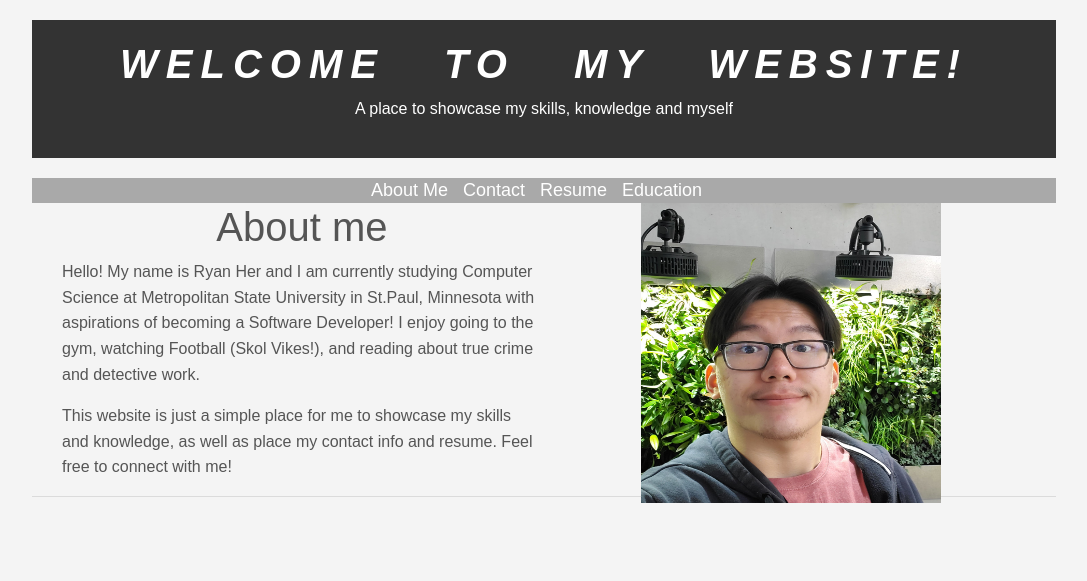
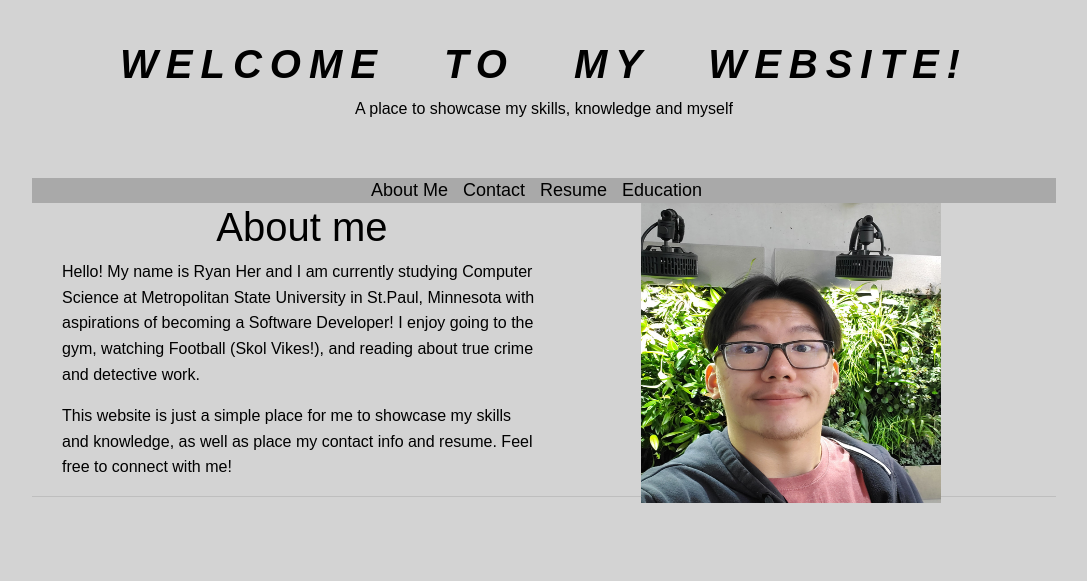
Before and after one commit to rehoakman/RHwebsite, a plain HTML site: page index.html in a window 1280 px wide. Shown: the top 581 px of the page, without its empty margins (96-1183 px from the left). Drawn offline with nearby package versions, Linux system fonts and the light colour scheme.

Commit message:
fixed colors

```diff
--- a/style.css
+++ b/style.css
@@ -13,8 +13,8 @@ next one, etc*/
 body{
     width: 100%;
     height: 100%;
-    background-color: #f4f4f4;
-    color: #555555;
+    background-color: lightgray;
+    color: black;
     font-family: Arial, Helvetica,
     sans-serif;
     font-size: 16px;
@@ -146,8 +146,8 @@ h1{
 
 .box-1{
     text-align: center;
-    background-color: #333;
-    color:white;
+    background-color: lightgray;
+    color:black;
 
     /*can change width of borders, and even change specific
     border widths and styles*/
@@ -312,7 +312,7 @@ h1{
 #navbar{
     text-align: center;
     background-color: darkgrey;
-    color:white
+    color:black
 }
 
 #navbar ul{
@@ -327,7 +327,7 @@ h1{
 
 /* changes the properties of the actual links/text*/
 #navbar a{
-    color: white;
+    color: black;
     text-decoration: none;
     font-size: 18px;
     padding-right: 15px;
```
